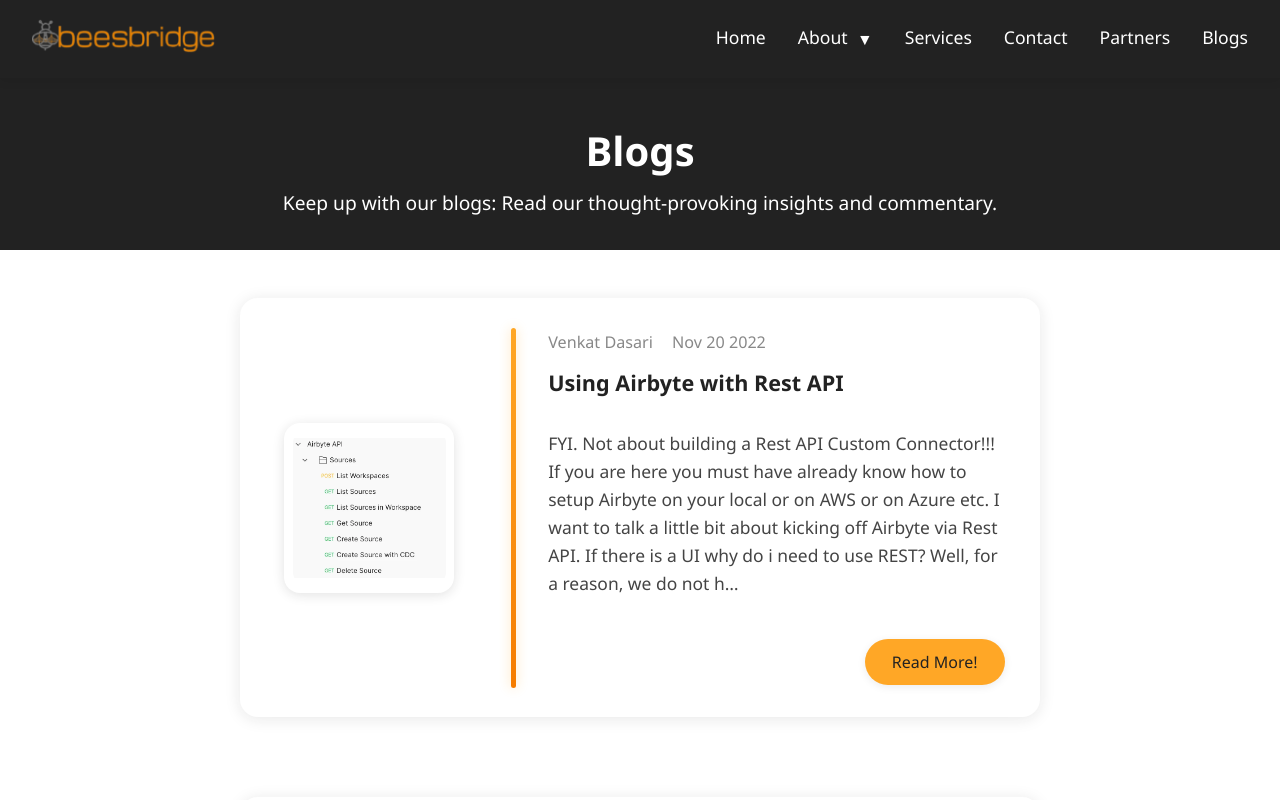
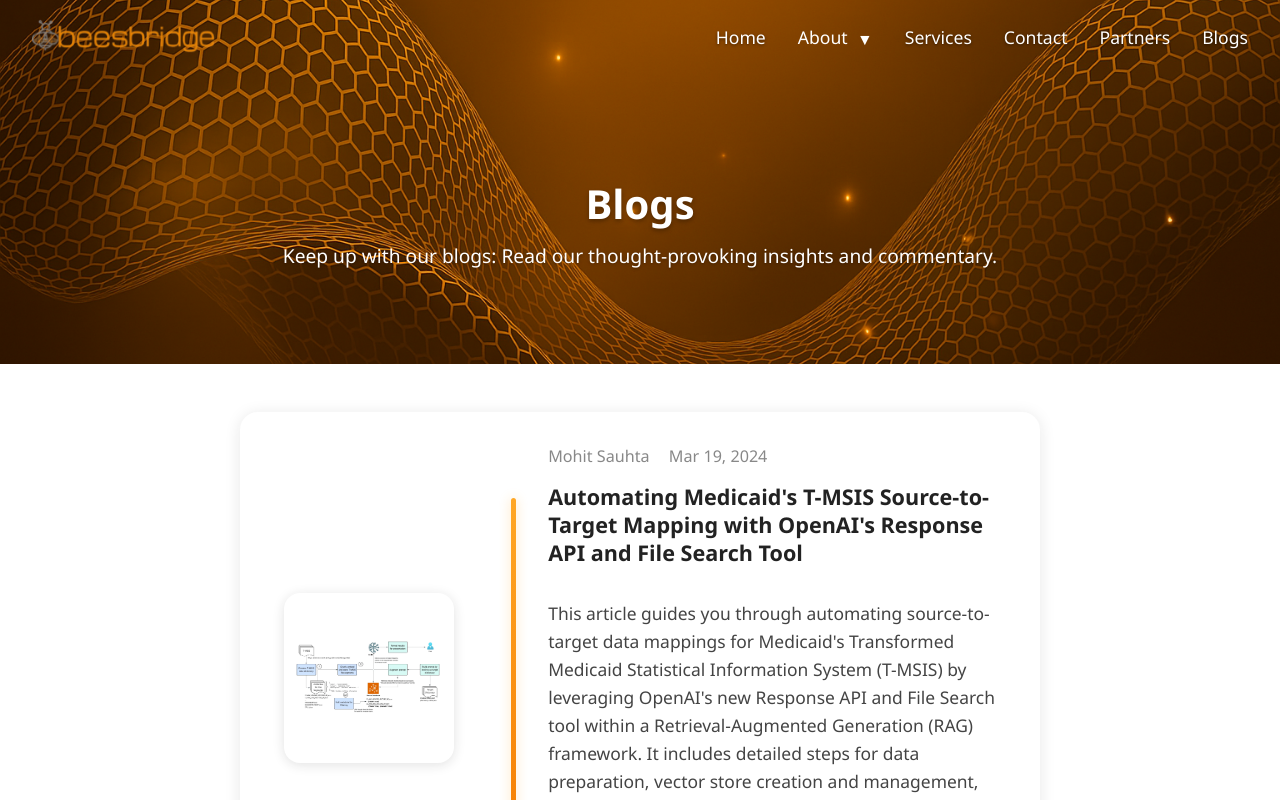
Before and after one commit to muksaw/beesbridge-remake, a React (Vite) app: page /blogs in a window 1280 px wide. Shown: the top 800 px of the page. Built offline with nearby package versions, Linux system fonts and the light colour scheme.

Commit message:
Added background image on multiple pages, fixed scrolling issues, fixed positional memory issues, added new article

```diff
--- a/src/BlogsPage.jsx
+++ b/src/BlogsPage.jsx
@@ -3,17 +3,18 @@
 import logo from "./assets/logo.png";
 import usingAirbyteThumb from "./assets/using_airbytes_blog_thumbnail.png";
 import drivingDataThumb from "./assets/driving_data_usbability_thumbnail.png";
+import tmsisThumb from "./assets/tmsis_thumbnail.png";
 import { Link } from "react-router-dom";
 
 const articles = [
   {
-    id: 1,
-    author: "Venkat Dasari",
-    date: "Nov 20 2022",
-    title: "Using Airbyte with Rest API",
-    excerpt: "FYI. Not about building a Rest API Custom Connector!!! If you are here you must have already know how to setup Airbyte on your local or on AWS or on Azure etc. I want to talk a little bit about kicking off Airbyte via Rest API. If there is a UI why do i need to use REST? Well, for a reason, we do not h…",
-    link: "https://blog.devgenius.io/using-airbyte-with-rest-api-2e65c180ee80",
-    thumbnail: usingAirbyteThumb
+    id: 3,
+    author: "Mohit Sauhta",
+    date: "Mar 19, 2024",
+    title: "Automating Medicaid's T-MSIS Source-to-Target Mapping with OpenAI's Response API and File Search Tool",
+    excerpt: "This article guides you through automating source-to-target data mappings for Medicaid's Transformed Medicaid Statistical Information System (T-MSIS) by leveraging OpenAI's new Response API and File Search tool within a Retrieval-Augmented Generation (RAG) framework. It includes detailed steps for data preparation, vector store creation and management, and effective query construction...",
+    link: "https://medium.com/@mohit.sauhta/automating-medicaids-t-msis-source-to-target-mapping-with-openai-s-response-api-and-file-search-8a3d37d15444",
+    thumbnail: tmsisThumb
   },
   {
     id: 2,
@@ -23,6 +24,15 @@
     excerpt: "Faced with clinician shortages, an aging population, and stagnant health outcomes, the healthcare industry has the potential to greatly benefit from disruptive technologies such as artificial …",
     link: "https://www.databricks.com/blog/driving-data-usability-health-plans-through-simplified-data-quality-enforcement-databricks",
     thumbnail: drivingDataThumb
+  },
+  {
+    id: 1,
+    author: "Venkat Dasari",
+    date: "Nov 20, 2022",
+    title: "Using Airbyte with Rest API",
+    excerpt: "FYI. Not about building a Rest API Custom Connector!!! If you are here you must have already know how to setup Airbyte on your local or on AWS or on Azure etc. I want to talk a little bit about kicking off Airbyte via Rest API. If there is a UI why do i need to use REST? Well, for a reason, we do not h…",
+    link: "https://blog.devgenius.io/using-airbyte-with-rest-api-2e65c180ee80",
+    thumbnail: usingAirbyteThumb
   }
 ];
 
--- a/src/Navbar.jsx
+++ b/src/Navbar.jsx
@@ -18,29 +18,37 @@
   { name: "Blogs", to: "/blogs" },
 ];
 
+// Store scroll positions for visited pages
+const scrollPositions = new Map();
+
 export default function Navbar() {
   const [scrolled, setScrolled] = useState(false);
   const location = useLocation();
-  const isHomePage = location.pathname === "/";
 
   useEffect(() => {
-    // Only add scroll listener if we're on the homepage
-    if (!isHomePage) {
-      setScrolled(true); // Always show solid navbar on other pages
-      return;
-    }
-
     const handleScroll = () => {
       // Check if we've scrolled past the hero section (approx height)
-      const heroHeight = 400; // Adjust based on your hero section height
+      const heroHeight = 200;
       const isScrolled = window.scrollY > heroHeight;
 
       if (isScrolled !== scrolled) {
         setScrolled(isScrolled);
       }
+
+      // Save scroll position for current page
+      scrollPositions.set(location.pathname, window.scrollY);
     };
 
     window.addEventListener('scroll', handleScroll);
+
+    // Handle page navigation
+    if (scrollPositions.has(location.pathname)) {
+      // If we've visited this page before, restore its scroll position
+      window.scrollTo(0, scrollPositions.get(location.pathname));
+    } else {
+      // If this is a new page, start at the top
+      window.scrollTo(0, 0);
+    }
 
     // Run once on mount to set initial state
     handleScroll();
@@ -49,10 +57,10 @@
     return () => {
       window.removeEventListener('scroll', handleScroll);
     };
-  }, [scrolled, isHomePage]);
+  }, [scrolled, location.pathname]);
 
   return (
-    <nav className={`navbar ${scrolled || !isHomePage ? 'scrolled' : ''}`}>
+    <nav className={`navbar ${scrolled ? 'scrolled' : ''}`}>
       <Link to="/">
         <img src={logo} alt="Beesbridge Logo" className="logo" />
       </Link>
--- a/src/index.css
+++ b/src/index.css
@@ -177,18 +177,28 @@
   background-position: center;
   color: #fff;
   text-align: center;
-  padding: 8rem 2rem 3rem 2rem;
+  padding: 5rem 2rem 1.5rem 2rem;
   position: relative;
   z-index: 1;
+  min-height: 260px;
+  display: flex;
+  flex-direction: column;
+  justify-content: center;
+  align-items: center;
 }
+
 .hero h1 {
   font-size: 2.8rem;
   margin-bottom: 1rem;
+  text-shadow: 0 2px 4px rgba(0, 0, 0, 0.3);
 }
+
 .hero p {
   font-size: 1.3rem;
   margin-bottom: 2rem;
+  text-shadow: 0 1px 3px rgba(0, 0, 0, 0.3);
 }
+
 .cta-btn {
   background: #ffa726;
   color: #222;
@@ -200,11 +210,46 @@
   font-weight: bold;
   transition: background 0.2s, transform 0.2s;
   box-shadow: 0 2px 8px rgba(0,0,0,0.08);
+  display: inline-block;
+  position: relative;
+  z-index: 2;
 }
+
 .cta-btn:hover {
   background: #fff;
   color: #ffa726;
   transform: translateY(-2px) scale(1.04);
+}
+
+/* Other hero sections */
+.about-hero, .certifications-hero, .testimonials-hero, .services-header, .contact-hero, .partners-header, .blogs-header {
+  background: url('./assets/beesbridgebackgroundremake.png');
+  background-size: cover;
+  background-position: center;
+  color: #fff;
+  text-align: center;
+  padding: 5rem 2rem 1.5rem 2rem;
+  position: relative;
+  z-index: 1;
+  min-height: 260px;
+  display: flex;
+  flex-direction: column;
+  justify-content: center;
+  align-items: center;
+}
+
+.about-hero h1, .certifications-hero h1, .testimonials-hero h1, .services-header h1, .contact-hero h1, .partners-header h1, .blogs-header h1 {
+  font-size: 2.5rem;
+  margin-bottom: 1rem;
+  text-shadow: 0 2px 4px rgba(0, 0, 0, 0.3);
+}
+
+.blogs-subtitle, .contact-subtitle, .partners-subtitle, .services-subtitle, .testimonials-subtitle {
+  font-size: 1.2rem;
+  color: #fff;
+  max-width: 800px;
+  margin: 0 auto;
+  text-shadow: 0 1px 3px rgba(0, 0, 0, 0.3);
 }
 
 .about {
@@ -288,17 +333,7 @@
 }
 
 .about-hero {
-  background: #222;
-  color: #fff;
-  text-align: center;
-  padding: 6rem 1rem 2rem 1rem;
-  position: relative;
-  z-index: 1;
-}
-.about-hero h1 {
-  font-size: 3rem;
-  font-weight: bold;
-  margin: 0;
+  padding: 5rem 2rem 1.5rem 2rem;
 }
 
 .company-heads {
@@ -384,14 +419,7 @@
 }
 
 .certifications-hero {
-  background: #222;
-  color: #fff;
-  text-align: center;
-  padding: 6rem 1rem 2rem 1rem;
-  border-radius: 0;
-  box-shadow: none;
-  position: relative;
-  z-index: 1;
+  padding: 5rem 2rem 1.5rem 2rem;
 }
 .certifications-hero h1 {
   font-size: 2.5rem;
@@ -524,21 +552,7 @@
 }
 
 .testimonials-hero {
-  background: #222;
-  color: #fff;
-  text-align: center;
-  padding: 6rem 1rem 2rem 1rem;
-  position: relative;
-  z-index: 1;
-}
-.testimonials-hero h1 {
-  font-size: 2.5rem;
-  margin: 0 0 0.7rem 0;
-}
-.testimonials-subtitle {
-  font-size: 1.2rem;
-  color: #fff;
-  margin: 0;
+  padding: 5rem 2rem 1.5rem 2rem;
 }
 .testimonial-carousel {
   display: flex;
@@ -643,10 +657,15 @@
   transition: color 0.2s;
   margin-top: 0.5rem;
   text-align: center;
+  outline: none;
 }
 
 .read-more-btn:hover {
   color: #f57c00;
+}
+
+.read-more-btn:focus {
+  outline: none;
 }
 
 .testimonial-headshot {
@@ -692,12 +711,7 @@
 
 /* Services Page Styles */
 .services-header {
-  text-align: center;
-  padding: 6rem 2rem 2rem 2rem;
-  background: #222;
-  color: #fff;
-  position: relative;
-  z-index: 1;
+  padding: 5rem 2rem 1.5rem 2rem;
 }
 
 .services-header h1 {
@@ -768,12 +782,7 @@
 
 /* Contact Page Styles */
 .contact-hero {
-  background: #222;
-  color: #fff;
-  text-align: center;
-  padding: 6rem 2rem 3rem 2rem;
-  position: relative;
-  z-index: 1;
+  padding: 5rem 2rem 1.5rem 2rem;
 }
 
 .contact-hero h1 {
@@ -963,12 +972,7 @@
 
 /* Partners Page Styles */
 .partners-header {
-  text-align: center;
-  padding: 6rem 2rem 2rem 2rem;
-  background: #222;
-  color: #fff;
-  position: relative;
-  z-index: 1;
+  padding: 5rem 2rem 1.5rem 2rem;
 }
 
 .partners-header h1 {
@@ -1170,12 +1174,7 @@
 }
 
 .blogs-header {
-  text-align: center;
-  padding: 6rem 2rem 2rem 2rem;
-  background: #222;
-  color: #fff;
-  position: relative;
-  z-index: 1;
+  padding: 5rem 2rem 1.5rem 2rem;
 }
 
 .blogs-header h1 {
```
Also changed, not shown: src/assets/tmsis_thumbnail.png (added).
